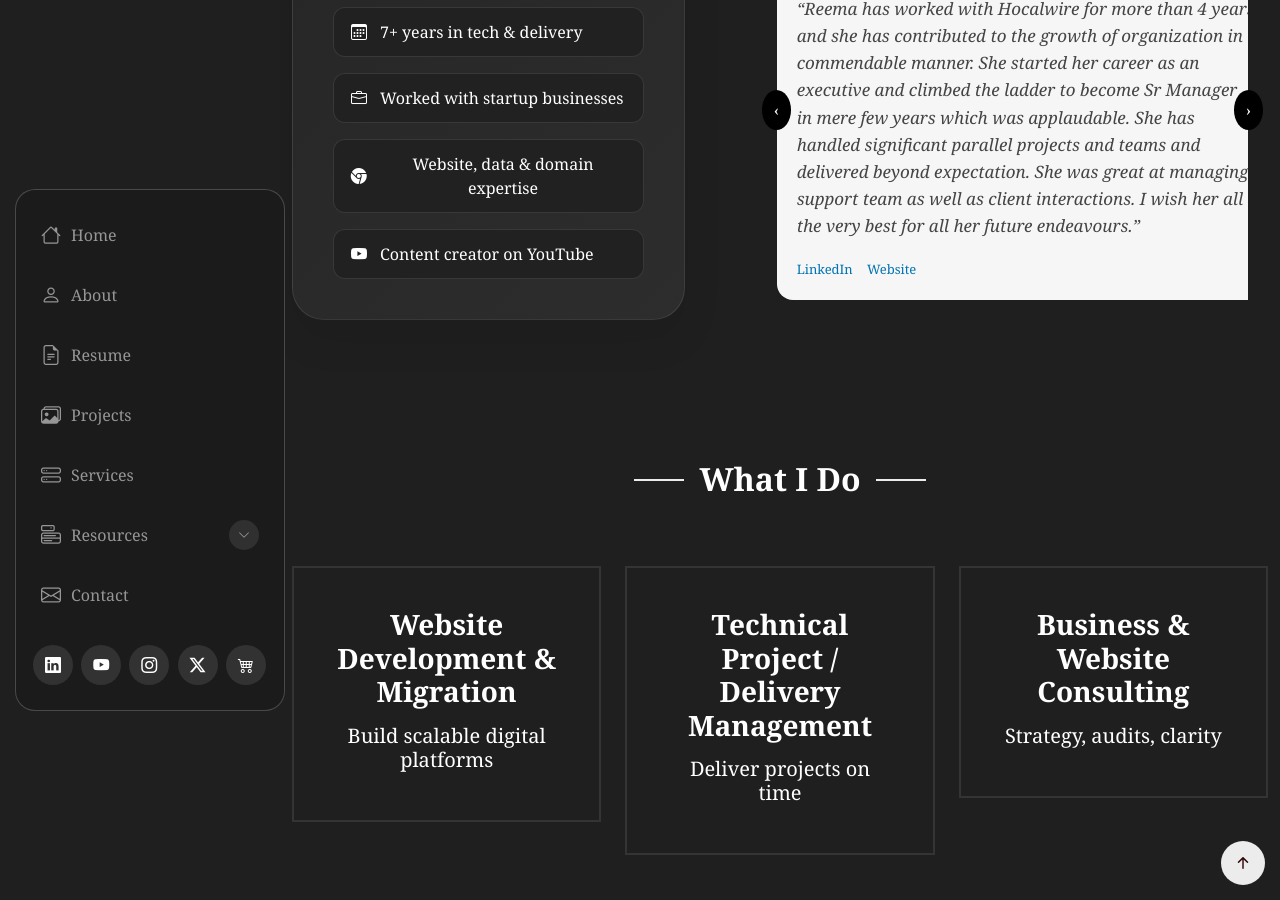
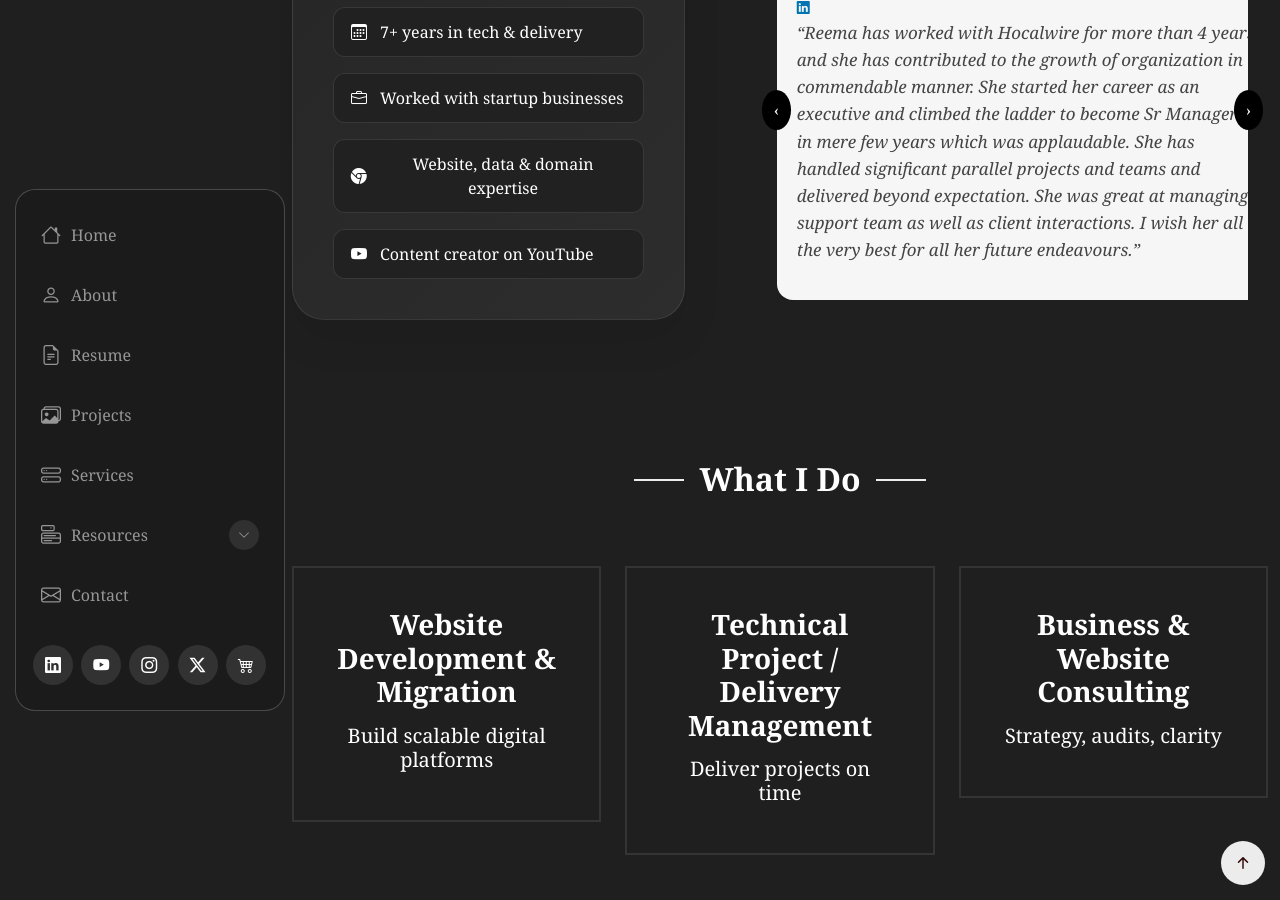
Before and after one commit to iamreemaroy/Reema-Roy, a Jekyll site: the page index.html, which Jekyll copies as it is, in a window 1280 px wide and 900 px high, scrolled down 1477 px. Built offline with Jekyll 4.4.1, drawn with Linux system fonts in a browser that asks for light colours.

Commit message:
Update index.html

```diff
--- a/index.html
+++ b/index.html
@@ -235,6 +235,9 @@
     <div class="testimonial-card">
       <h4>Ashwani Mishra</h4>
       <p class="role">Co-Founder &amp; CEO | BlinkCMS &amp; Hocalwire</p>
+      <div class="social-links" style="margin-top: 0px;">
+        <a href="https://www.linkedin.com/in/ashwanimishrahocalwire/" class="linkedin"><i class="bi bi-linkedin"></i></a>
+      </div>
 
       <p class="quote">
         “Reema has worked with Hocalwire for more than 4 years and she has contributed to the growth of organization in commendable manner.
@@ -243,17 +246,15 @@
         She was great at managing support team as well as client interactions.
         I wish her all the very best for all her future endeavours.”
       </p>
-
-      <div class="social-links">
-        <a href="#" target="_blank">LinkedIn</a>
-        <a href="#" target="_blank">Website</a>
-      </div>
     </div>
 
     <!-- Card 2 -->
     <div class="testimonial-card">
       <h4>Praveen Kumar Sahu</h4>
       <p class="role">Product Lead – Platform, Growth &amp; Monetization | TV9</p>
+      <div class="social-links" style="margin-top: 0px;">
+        <a href="https://www.linkedin.com/in/praveensahu/" class="linkedin"><i class="bi bi-linkedin"></i></a>
+      </div>
 
       <p class="quote">
         “I had the pleasure of working closely with Reema on the development of news9live.com, and her contributions were crucial to the project’s success.
@@ -263,10 +264,6 @@
         I highly recommend her for future projects.”
       </p>
 
-      <div class="social-links">
-        <a href="#" target="_blank">LinkedIn</a>
-        <a href="#" target="_blank">Website</a>
-      </div>
     </div>
 
   </div>
```
